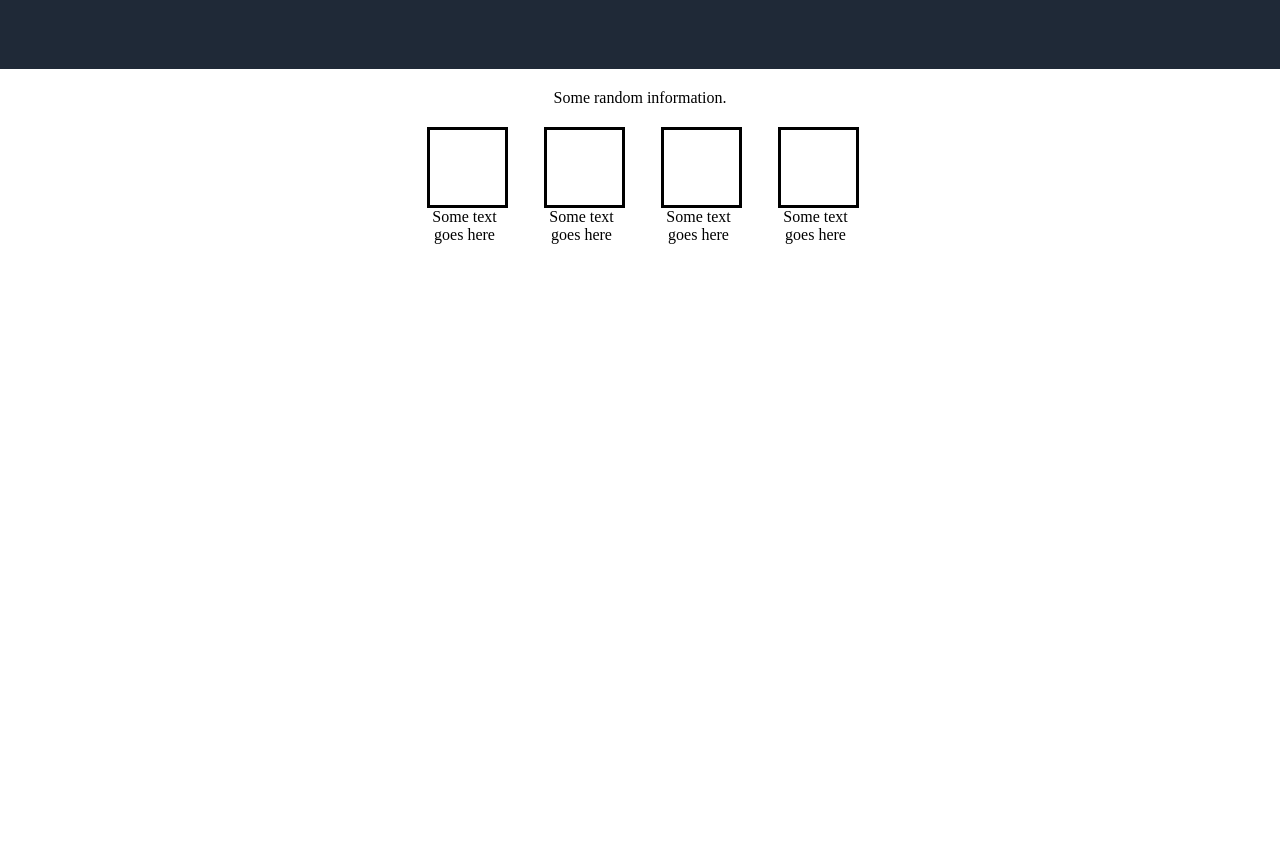
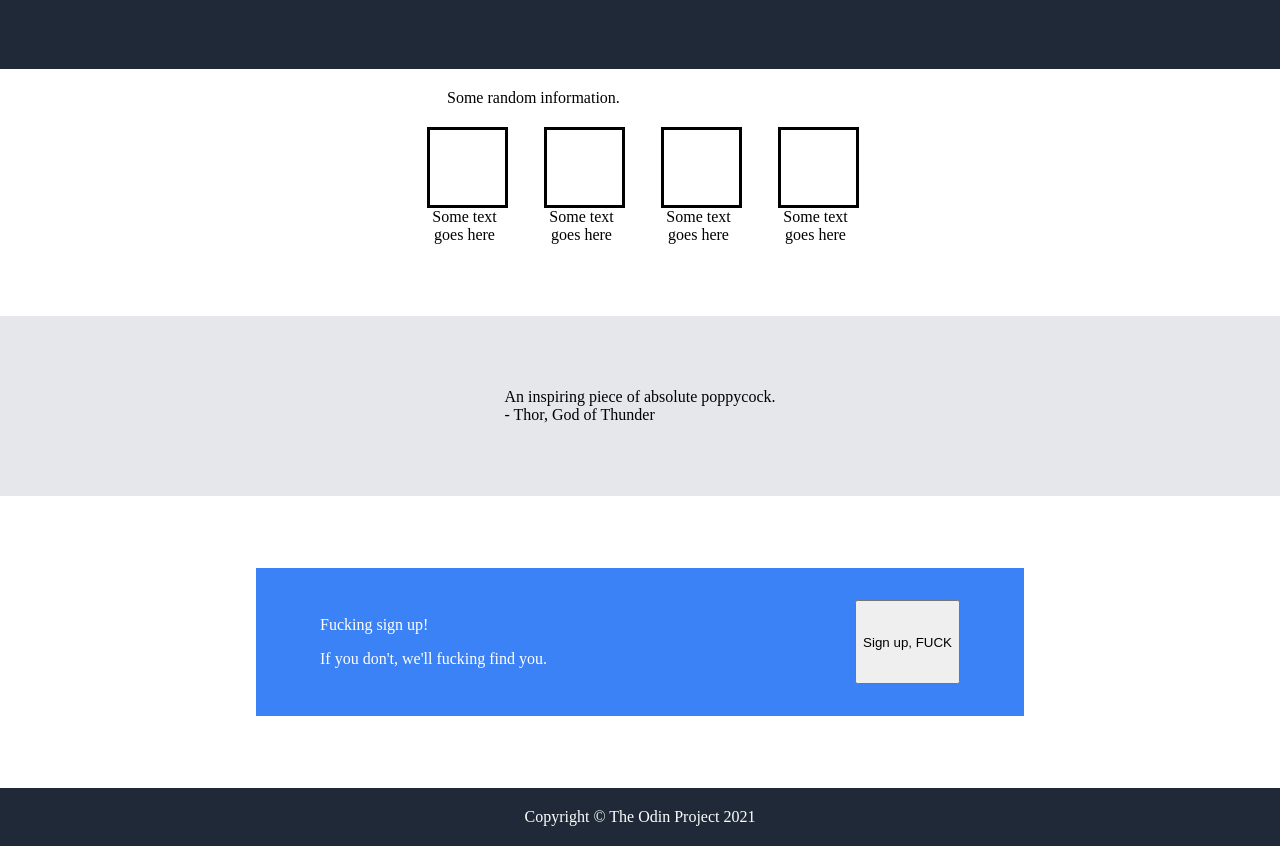
Before and after one commit to seldstein/odin-website, a plain HTML site: page index.html in a window 1280 px wide. Shown: the part 309-1155 px from the top of the page. Before the commit the page ends 800 px from the top, so only its background shows below. Drawn offline with Linux system fonts and the light colour scheme.

Commit message:
Add sections 2-footer, basic styling

```diff
--- a/index.html
+++ b/index.html
@@ -32,6 +32,7 @@
     </div>
 
     <div class="section2">
+        <div class="content2">
             <div class="title">Some random information.</div>
             <div class="container">
                 <div class="info">
@@ -53,6 +54,25 @@
             </div>
         </div>
     </div>
+
+    <div class="section3">
+        <div class="content3">
+            <div class="quote">An inspiring piece of absolute poppycock.</div>
+            <div class="thor">- Thor, God of Thunder</div>
+        </div>
+    </div>
+
+    <div class="section4">
+        <div class="content4">
+            <div>
+                <p>Fucking sign up!</p>
+                <p>If you don't, we'll fucking find you.</p>
+            </div>
+                <button>Sign up, FUCK</button>
+            </div>
+    </div>
+
+    <div class="footer">Copyright © The Odin Project 2021</div>
 </body>
 
 </html>
--- a/style.css
+++ b/style.css
@@ -40,6 +40,7 @@ body {
     display: flex;
     flex-direction: column;
     align-items: center;
+    margin-bottom: 72px;
 }
 
 .title {
@@ -57,6 +58,29 @@ body {
     display: flex;
     flex-direction: column;
     max-width: 75px;
+}
+
+.section3 {
+    background-color: #e5e7eb;
+    display: flex;
+    justify-content: center;
+}
+
+.content3 {
+    margin-top: 72px;
+    margin-bottom: 72px;
+}
+
+.section4 {
+    padding: 72px 20%;
+}
+
+.content4 {
+    background-color: #3b82f6;
+    color: white;
+    padding: 32px 64px;
+    display: flex;
+    justify-content: space-between;
 }
 
 ul {
@@ -77,3 +101,10 @@ a {
     height: 75px;
     border: solid;
 }
+
+.footer {
+    background-color: #1f2937;
+    color: white;
+    text-align: center;
+    padding: 20px;
+}
```
Lines whose indentation alone changed are shown as unchanged.
